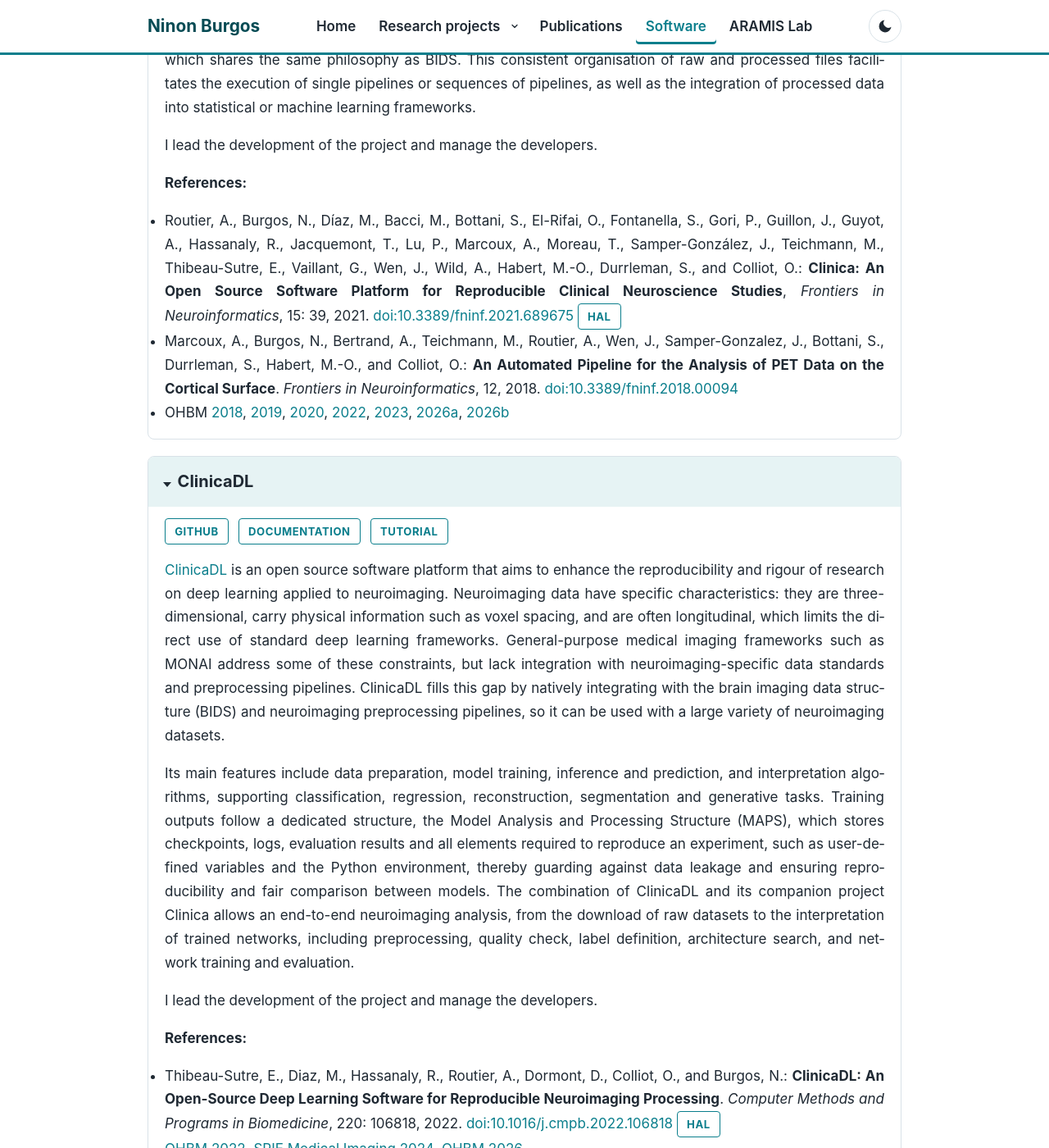
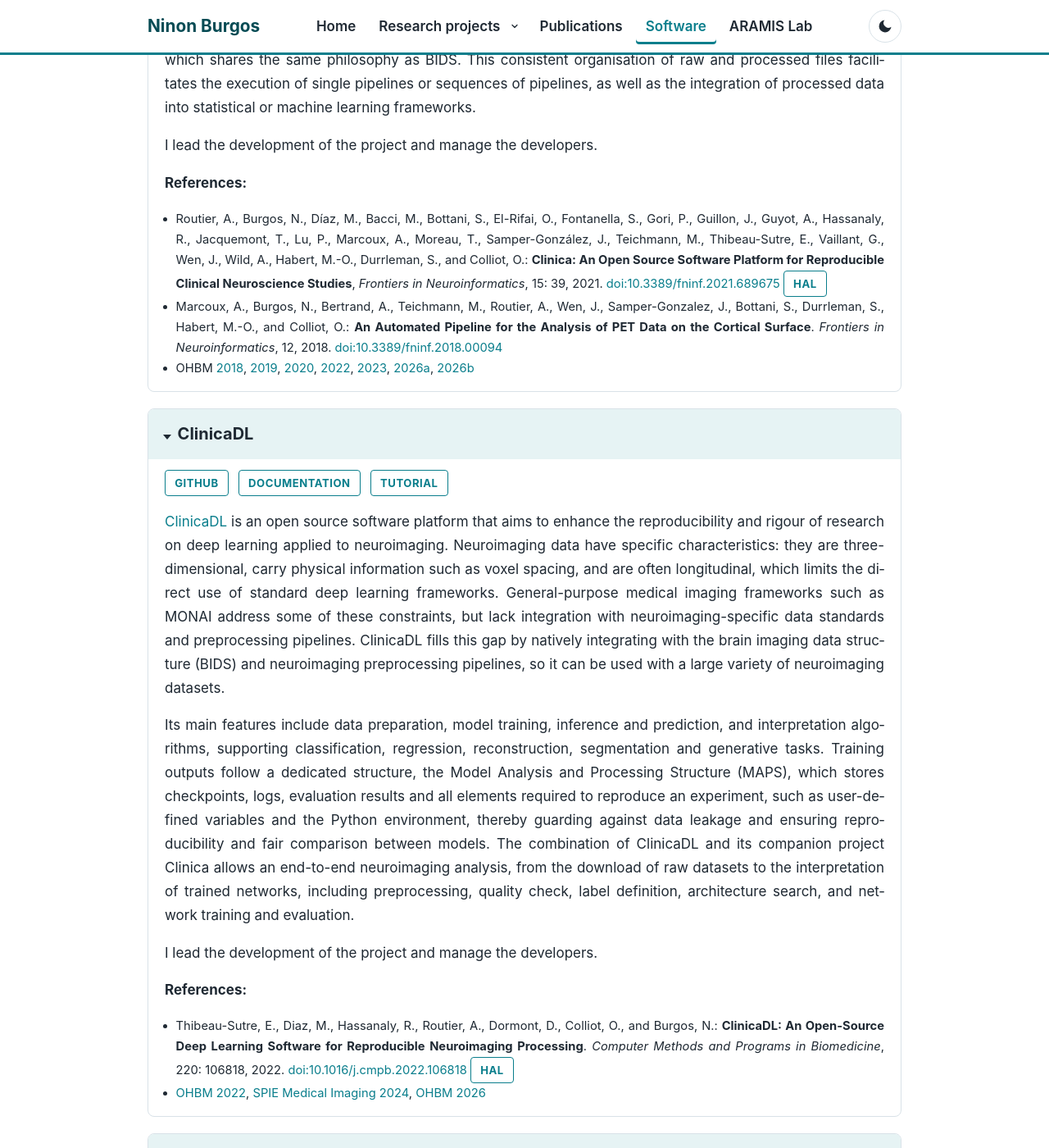
Before and after one commit to nburgos/nburgos.github.io, a Jekyll site: the page built from software.md, in a window 1280 px wide and 1400 px high, scrolled down 579 px. Shown: the whole window at 82% size. Built offline with Jekyll 4.4.1, drawn with Linux system fonts in a browser that asks for light colours.

Commit message:
Software page: smaller reference font, indented bullets

```diff
--- a/_sass/_publications.scss
+++ b/_sass/_publications.scss
@@ -203,6 +203,16 @@
   padding: 0 1.25rem;
 }
 
+// Reference lists inside software sections: slightly smaller, bullets indented
+details.software-group > ul {
+  font-size: 0.92rem;
+  padding-left: 2.1rem;
+}
+
+details.software-group > ul ul {
+  font-size: 0.92rem;
+}
+
 .software-links {
   margin: 0.85rem 0 0;
   display: flex;
```
